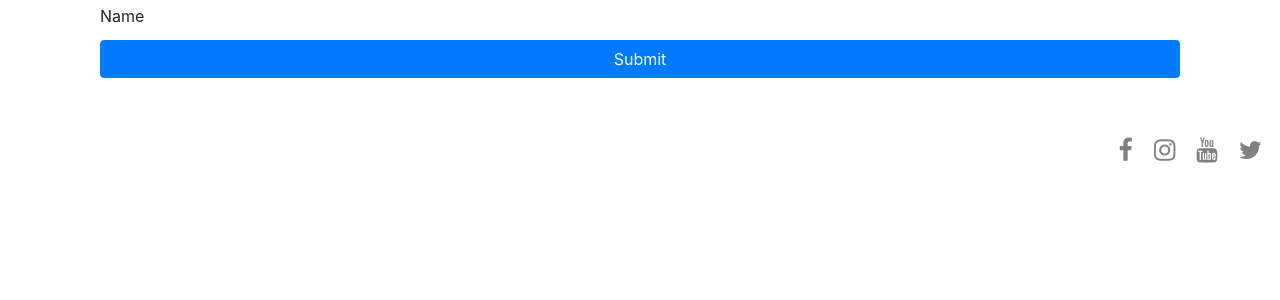
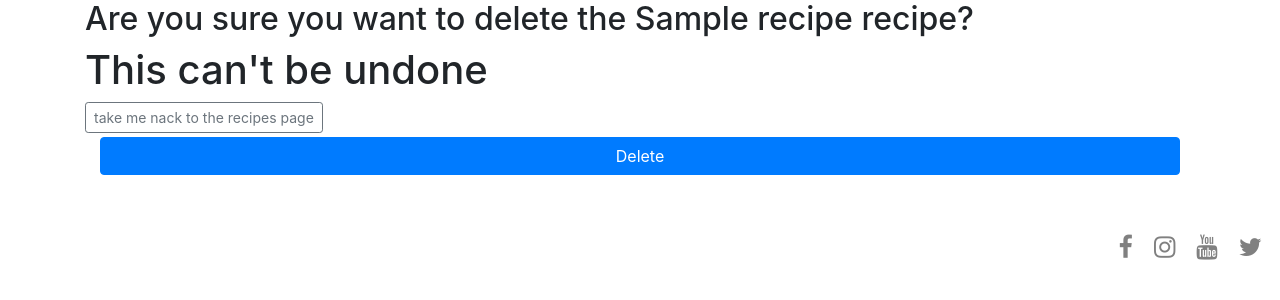
Before and after one commit to LiamD88/cooking-for-you, a Flask app: template templates/delete-recipe-meat.html in a window 1280 px wide. Shown: the part 76-376 px from the top of the page. Run offline with Flask 2, Linux system fonts and the light colour scheme; the template is opened without the code that fills it: most values are stand-ins (such as "Sample title", 1, 10 or a date in 2020); some libraries are stand-ins or nearby versions.

```diff
--- a/templates/delete-recipe-meat.html
+++ b/templates/delete-recipe-meat.html
@@ -3,18 +3,24 @@
 
 {% block content %} <!-- this is the block content that will go between the the same jinja block I have on my base.html and display what I have below-->
 
+
+
+
 <div class="container"> <!--Form to insert your recipes-->
     <div class="row">
       <div class="col-12">
-        <form method="POST" action="{{url_for('delete_recipe_meat', meat_id=meat._id)}}">
 
-          <div class="col-auto my-1 form-group">
-            <label for="formGroupExampleInput2">Name</label>
+    <h2>Are you sure you want to delete the {{ recipes.name }} recipe?</h2>
+    <h1>This can't be undone</h1>
 
-          </div>
+
+
+          <form method="POST" action="{{url_for('delete_recipe_meat', meat_id=meat._id)}}">
+
+          <a class="btn btn-sm btn-outline-secondary ml-auto" type="button" href="{{ url_for('recipe_page') }}">take me nack to the recipes page</a>
 
           <div class="col-auto my-1"> <button type="submit"
-              class="col-auto my-1 btn btn-primary btn-block">Submit</button>
+              class="col-auto my-1 btn btn-primary btn-block">Delete</button>
           </div>
 
         </form>
--- a/templates/recipes.html
+++ b/templates/recipes.html
@@ -73,7 +73,6 @@
           <label for="formGroupExampleInput2">Additional Notes</label>
           <input type="text" class="form-control" name="additional_notes" placeholder="Another input placeholder">
         </div>
-
         <div class="col-auto my-1"> <button type="submit"
             class="col-auto my-1 btn btn-primary btn-block">Submit</button>
         </div>
```
Also changed, not shown: templates/pasta-ingredients.html (+11 -4 lines), templates/poultry-ingredients.html (+11 -4 lines), templates/vegetarian-ingredients.html (+11 -4 lines).
